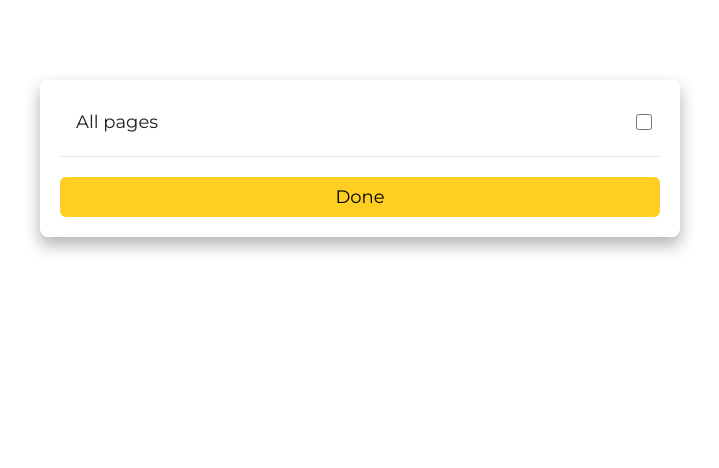
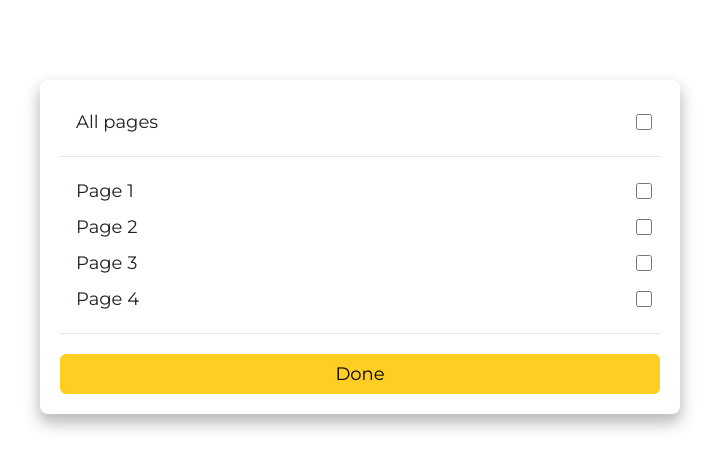
Before and after one commit to rommel-coreform/test-coding, a React (Vite) app: page / in a window 1280 px wide. Shown: the top 468 px of the page, without its empty margins (280-999 px from the left). Built offline with nearby package versions, Linux system fonts and the light colour scheme.

Commit message:
add pages checkbox

```diff
--- a/src/App.tsx
+++ b/src/App.tsx
@@ -1,11 +1,17 @@
 import Button from "./components/ui/Button";
 import Input from "./components/ui/Input";
+
+const pages = ["Page 1", "Page 2", "Page 3", "Page 4"];
 
 const App = () => {
   return (
     <div className="flex justify-center pt-20">
       <div className="font-montserrat p-5 rounded-lg shadow-[0_8px_15px_1px_rgba(20,20,20,0.3)] w-1/2">
         <Input label="All pages" />
+        <hr className="my-5 h-0.2 bg-slate-300" />
+        {pages.map((page) => {
+          return <Input key={page} label={page} />;
+        })}
         <hr className="my-5 h-0.2 bg-slate-300" />
         <Button label="Done" onClick={() => {}} />
       </div>
```
